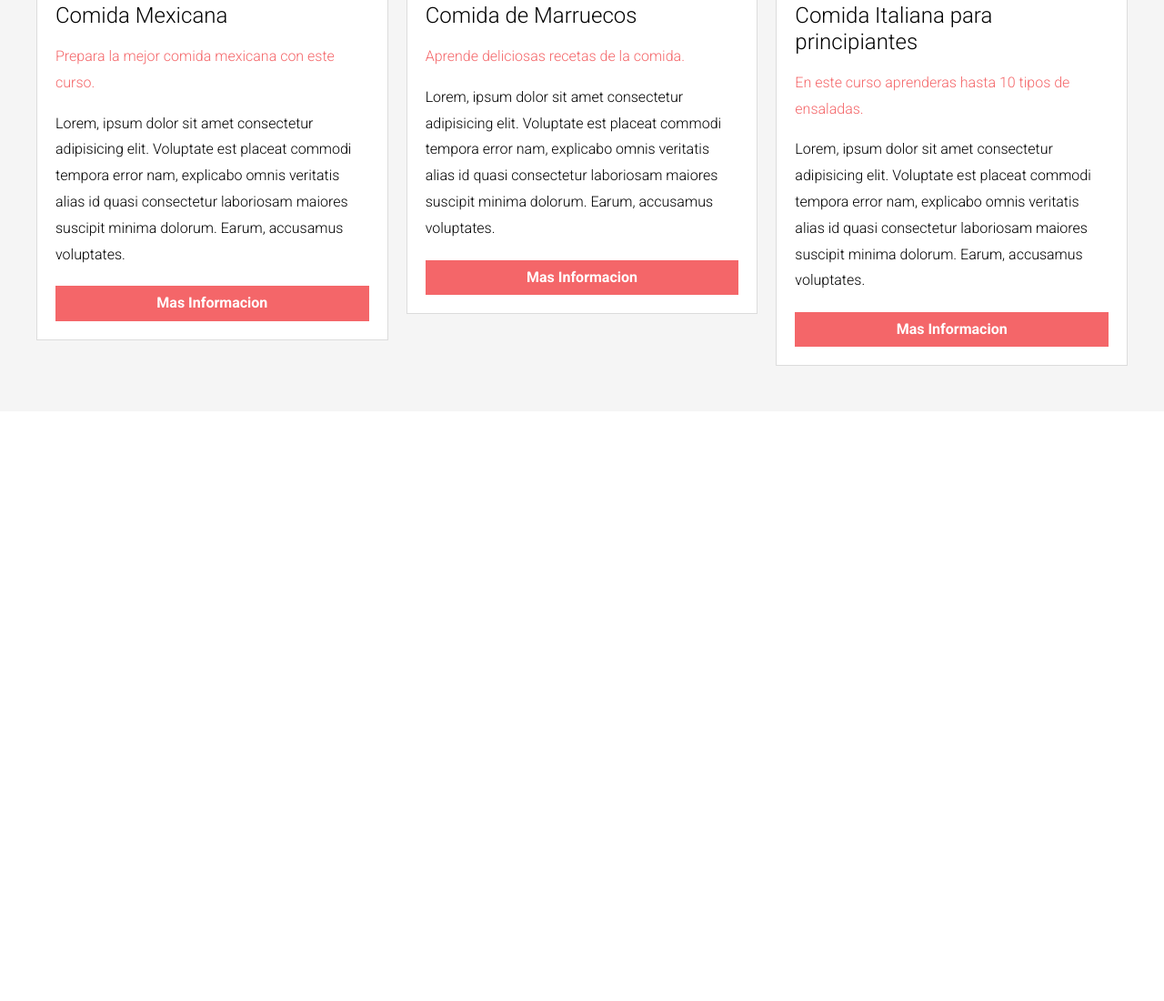
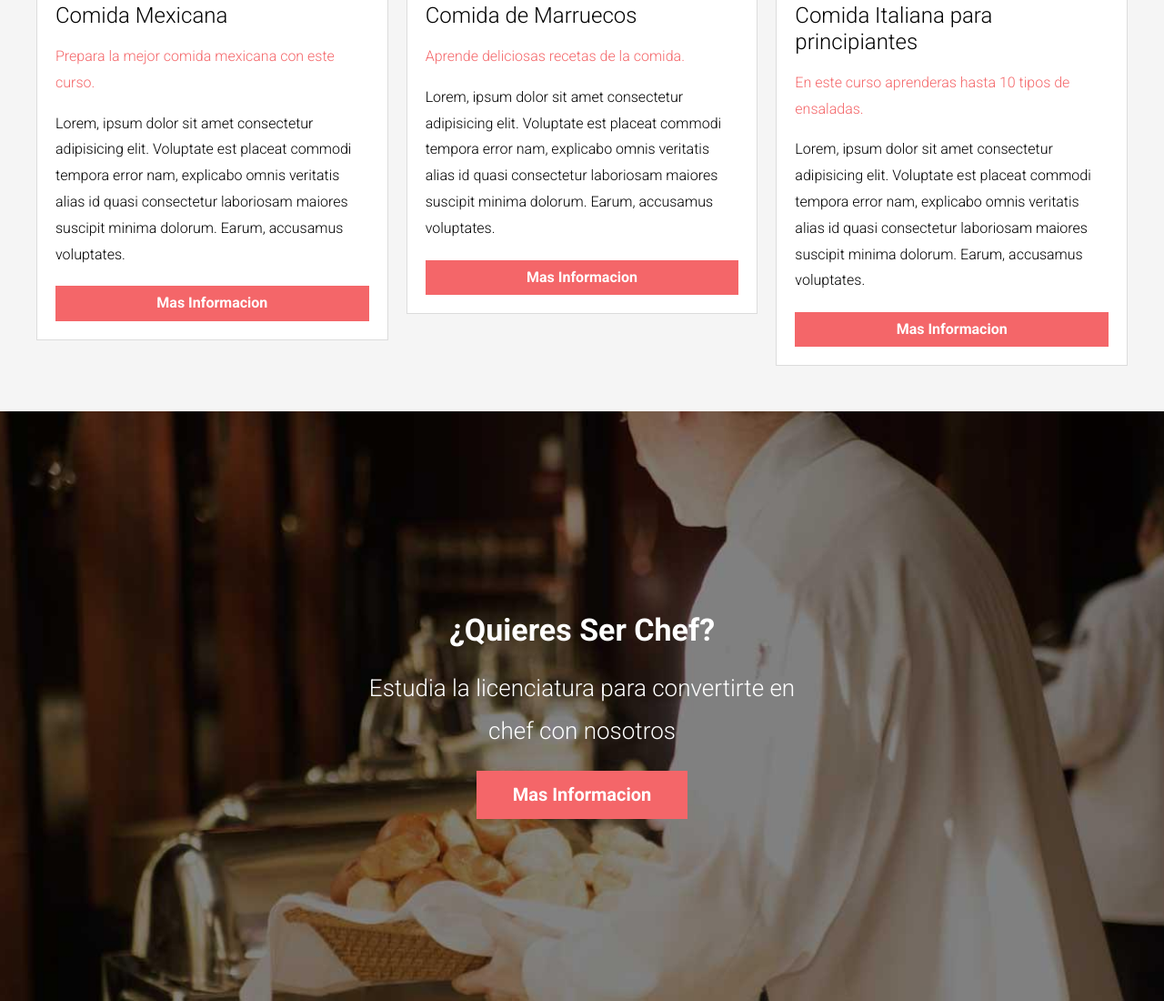
Before and after one commit to Benjamin70/School-Cooking, a website: page index.html in a window 1280 px wide. Shown: the part 2900-4000 px from the top of the page at 91% size. Before the commit the page ends 3352 px from the top, so only its background shows below. Drawn offline with Linux system fonts and the light colour scheme.

Commit message:
Seccion de Escuela Finalizada

```diff
--- a/index.html
+++ b/index.html
@@ -179,5 +179,11 @@
 
         </div>
     </main>
+
+    <section class="escuela">
+        <h2 class="escuela__heading">¿Quieres Ser Chef?</h2>
+        <p class="escuela__texto">Estudia la licenciatura para convertirte en chef con nosotros</p>
+        <a class="escuela__enlace" href="#">Mas Informacion</a>
+    </section>
 </body>
 </html>
--- /dev/null
+++ b/src/scss/ui/contenido/_escuela.scss
@@ -0,0 +1,22 @@
+@use 'base/variables' as v;
+@use 'base/mixins' as m;
+
+.escuela{
+    @include m.bgImage('../img/chef_bg.jpg');
+    padding: 20rem 0;
+    text-align: center;
+    color: v.$blanco;
+
+    &__heading{
+        font-weight: 700;
+    }
+    &__texto{
+        font-size: 2.6rem;
+        max-width: 50rem;
+        margin: 0 auto;
+    }
+
+    &__enlace{
+        @include m.boton(v.$primario, v.$blanco);
+    }
+}
--- a/src/scss/ui/contenido/_index.scss
+++ b/src/scss/ui/contenido/_index.scss
@@ -1,3 +1,4 @@
 @forward 'contenido';
 @forward 'nosotros';
 @forward 'clases';
+@forward 'escuela';
```
Also changed, not shown: build/css/app.css, 1 other file.
